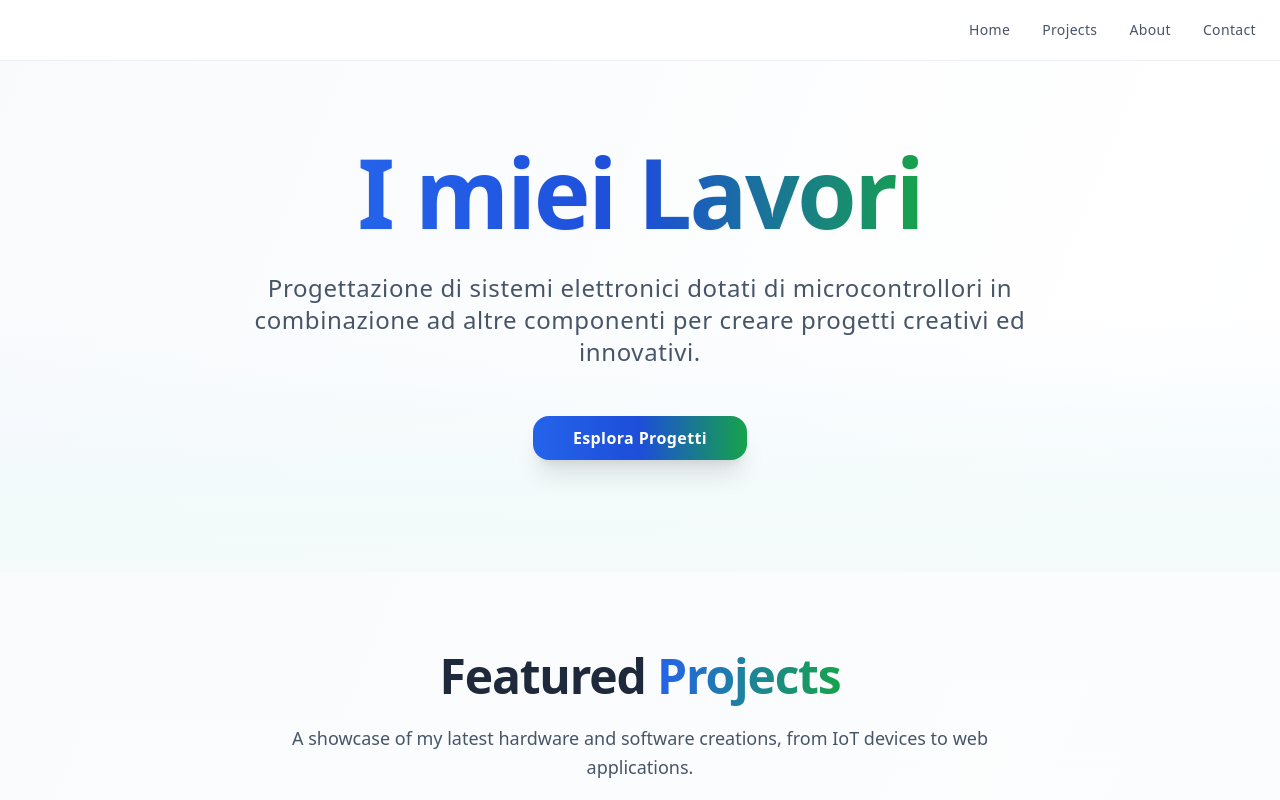
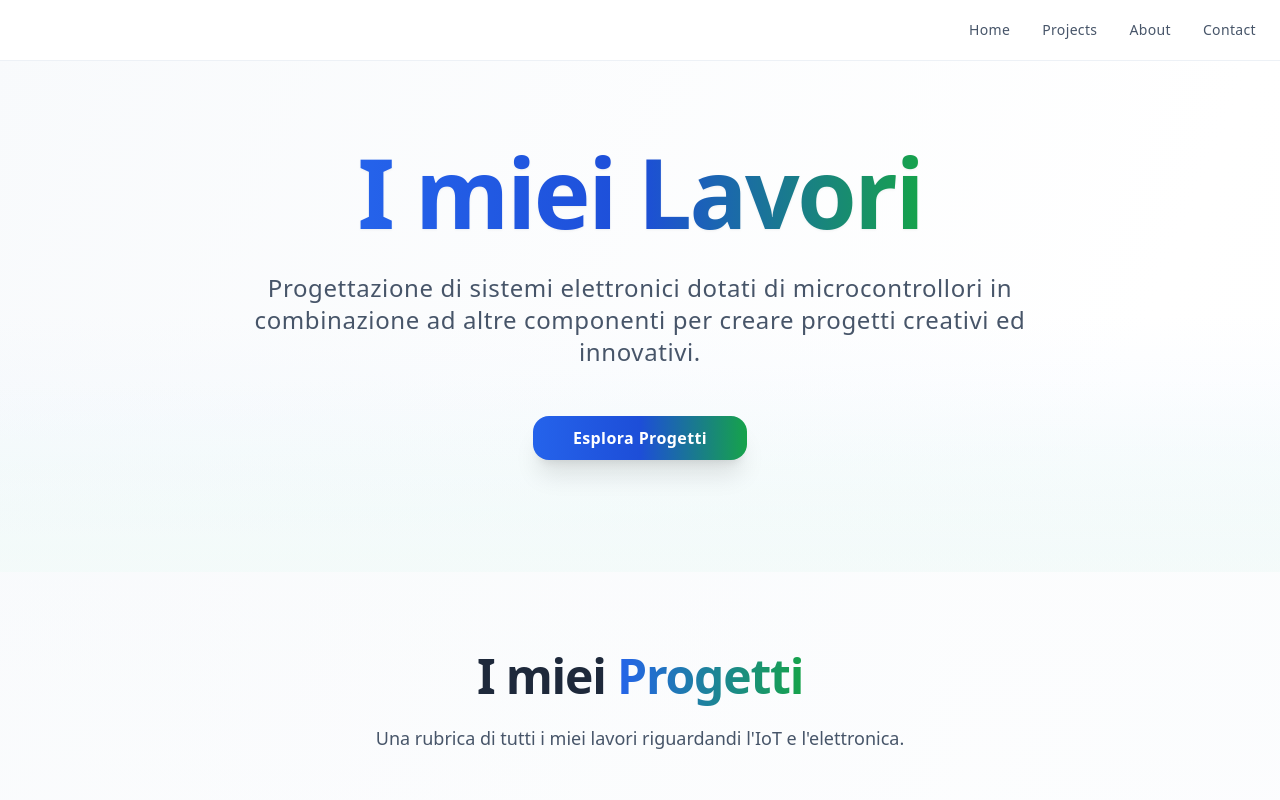
Before and after one commit to 26ProvaG/capolavoro, a Next.js app: page / in a window 1280 px wide. Shown: the top 800 px of the page. Built offline with nearby package versions, Linux system fonts and the light colour scheme.

Commit message:
Update page.tsx

```diff
--- a/app/page.tsx
+++ b/app/page.tsx
@@ -144,13 +144,13 @@ export default function Portfolio() {
         <div className="container mx-auto">
           <div className="text-center mb-16">
             <h2 className="text-4xl md:text-5xl font-bold mb-6 text-slate-800 tracking-tight">
-              Featured{" "}
+              I miei{" "}
               <span className="bg-gradient-to-r from-blue-600 to-green-600 bg-clip-text text-transparent">
-                Projects
+                Progetti
               </span>
             </h2>
             <p className="text-lg text-slate-600 max-w-3xl mx-auto leading-relaxed font-light">
-              A showcase of my latest hardware and software creations, from IoT devices to web applications.
+              Una rubrica di tutti i miei lavori riguardandi l'IoT e l'elettronica.
             </p>
           </div>
 
```
